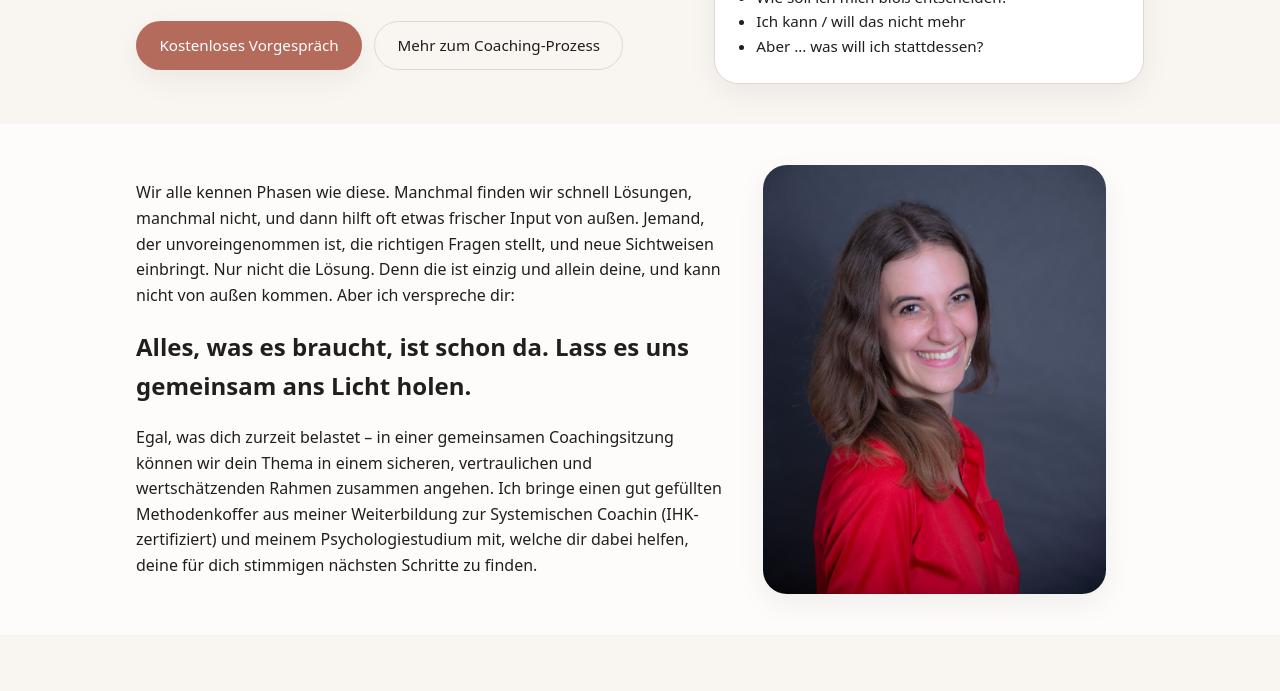
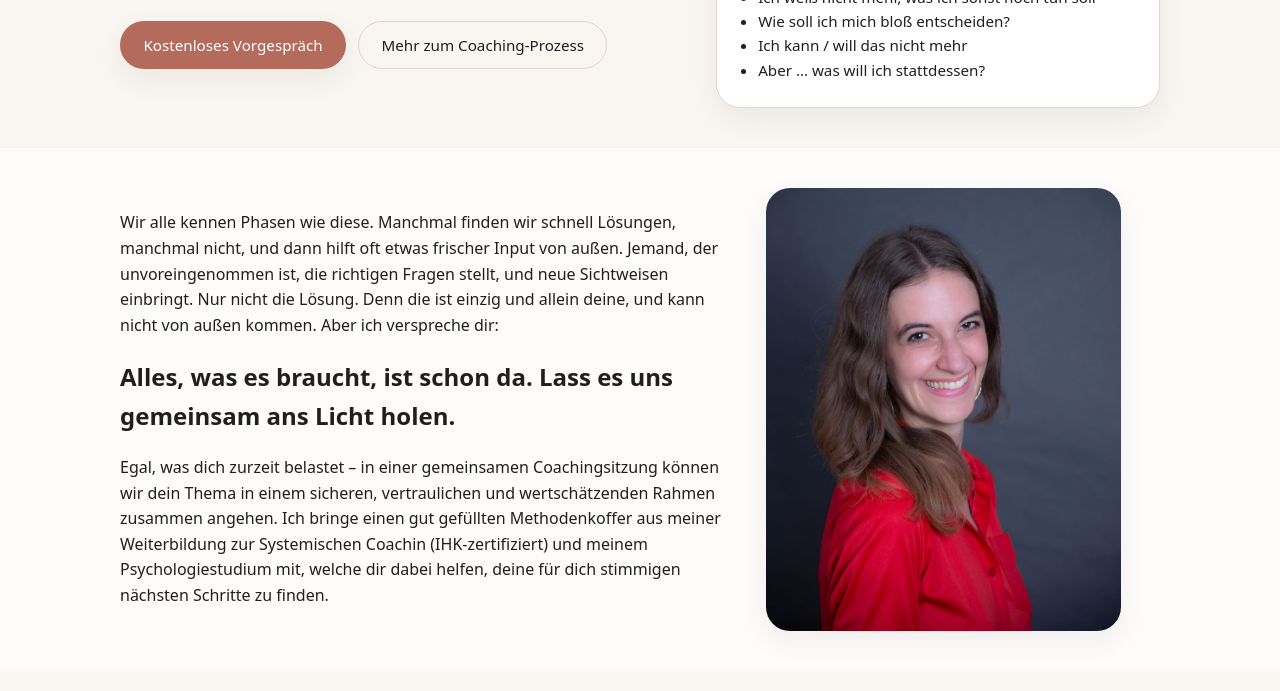
Before and after one commit to vladi-no/leonie-coaching-website, a plain HTML site: page index.html in a window 1280 px wide. Shown: the part 380-1071 px from the top of the page. Drawn offline with Linux system fonts and the light colour scheme.

Commit message:
Fixed padding issue

```diff
--- a/assets/css/style.css
+++ b/assets/css/style.css
@@ -63,7 +63,7 @@ img {
   width: 100%;
   max-width: var(--max-width);
   margin: 0 auto;
-  padding: 0 0rem;
+  padding: 0;
 }
 
 .section {
@@ -276,6 +276,9 @@ main {
   .intro-image {
     order: -1;
   }
+  .container {
+    padding: 0 1rem;
+  }
 }
 
 /* =========================================
@@ -285,9 +288,6 @@ main {
   .about-img-right {
     justify-self: center;
     padding-left: 0;
-  }
-  .container {
-    padding: 0 1rem;
   }
 }
 
```
